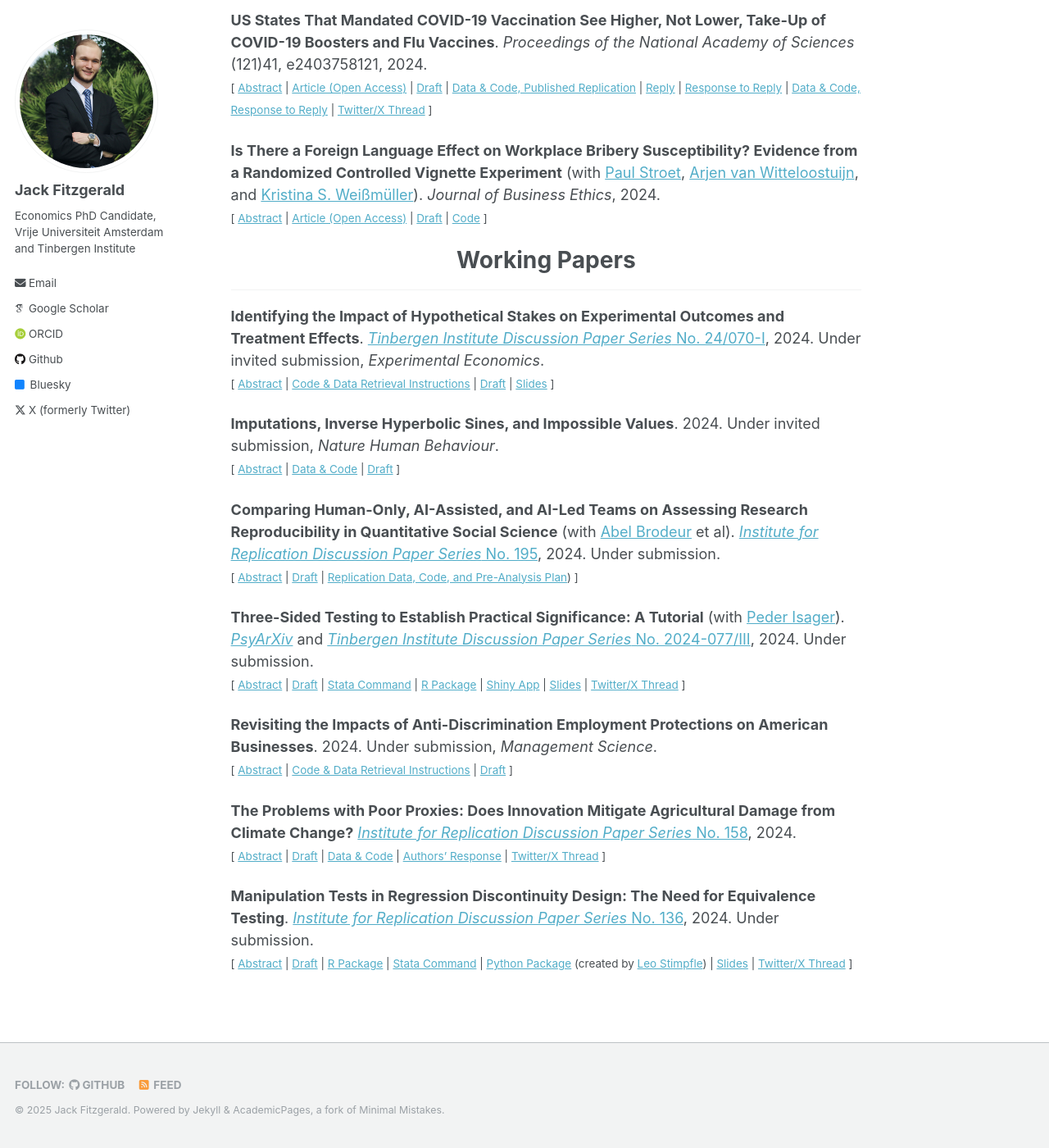
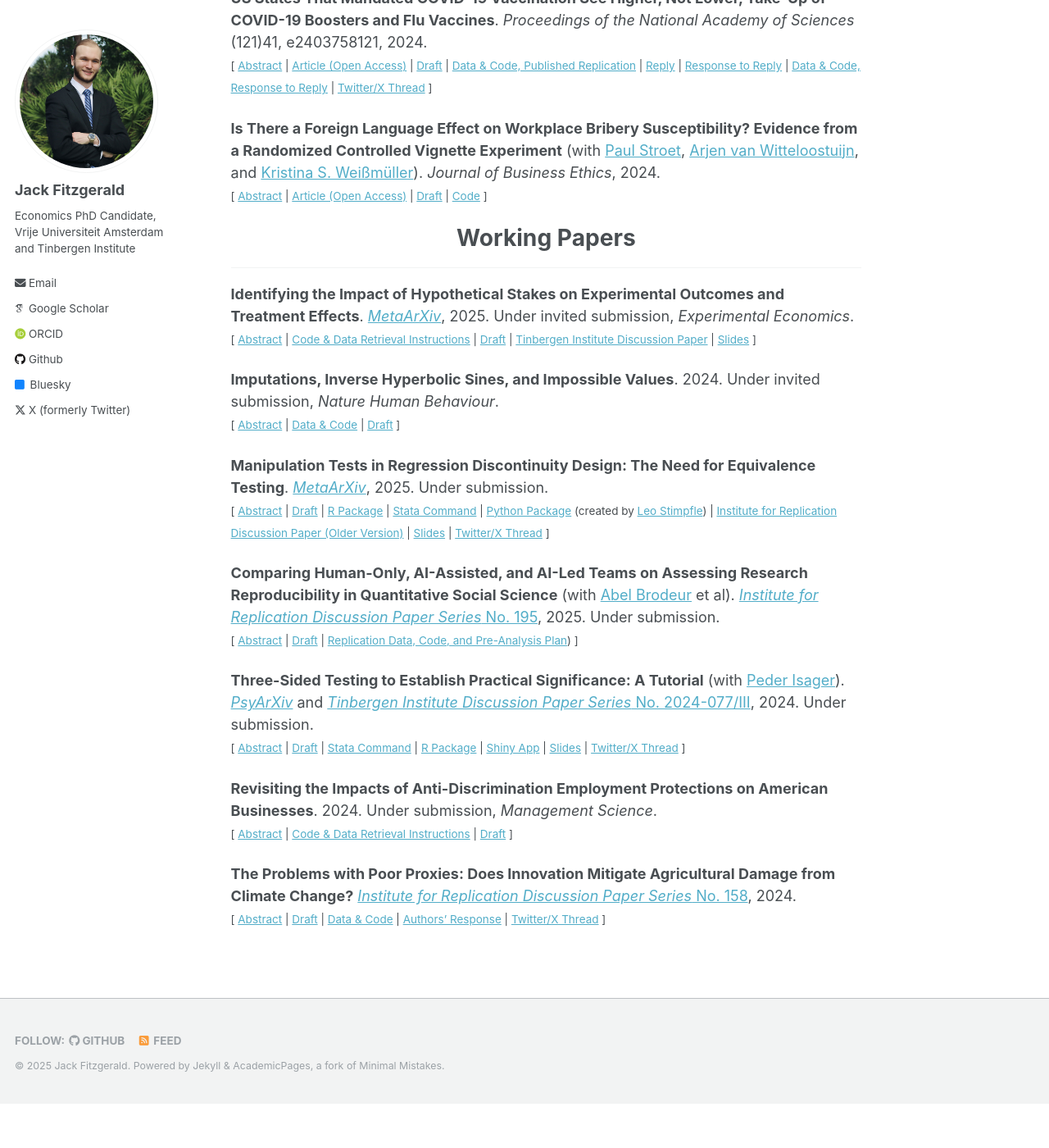
Before and after one commit to jack-fitzgerald/jack-fitzgerald.github.io, a Jekyll site: the page built from _pages/papers.md, in a window 1280 px wide and 1400 px high, scrolled down 430 px. Shown: the whole window at 82% size. Built offline with Jekyll 4.4.1, drawn with Linux system fonts in a browser that asks for light colours; some web fonts are replaced; after the commit the page ends 1776 px from its top, so only the background shows below that; part of the change alters nothing that is shown; some of the changed text lies outside the part shown.

Commit message:
Update papers.md

```diff
--- a/_pages/papers.md
+++ b/_pages/papers.md
@@ -9,12 +9,12 @@ permalink: /papers/
 # <center> Job Market Paper </center>
 - - -
 
-**The Need for Equivalence Testing in Economics**. [<i>Institute for Replication Discussion Paper Series</i> No. 125](https://hdl.handle.net/10419/296190), 2024. Under submission. <br/>
-<small>[ <a href="#/" onclick="visib('equiv-test')">Abstract</a> | [Draft](https://jack-fitzgerald.github.io/files/The_Need_for_Equivalence_Testing_in_Economics.pdf) | [Online Appendix](https://jack-fitzgerald.github.io/files/The_Need_for_Equivalence_Testing_in_Economics_Online_Appendix.pdf) | [Stata Command](https://github.com/jack-fitzgerald/tsti) | [R Package](https://github.com/jack-fitzgerald/eqtesting) | [Shiny App](https://jack-fitzgerald.shinyapps.io/shinyTST/) | [30-Minute Presentation](https://youtu.be/ltkuhpcH9mA) | [Interview: Economisch Statistische Berichten (in Dutch)](https://esb.nu/we-moeten-vaker-toegeven-dat-er-niks-te-concluderen-valt/) ] </small>
+**The Need for Equivalence Testing in Economics**. [<i>MetaArXiv</i>](https://doi.org/10.31222/osf.io/d7sqr_v1), 2024. Under submission. <br/>
+<small>[ <a href="#/" onclick="visib('equiv-test')">Abstract</a> | [Draft](https://jack-fitzgerald.github.io/files/The_Need_for_Equivalence_Testing_in_Economics.pdf) | [Online Appendix](https://jack-fitzgerald.github.io/files/The_Need_for_Equivalence_Testing_in_Economics_Online_Appendix.pdf) | [Stata Command](https://github.com/jack-fitzgerald/tsti) | [R Package](https://github.com/jack-fitzgerald/eqtesting) | [Shiny App](https://jack-fitzgerald.shinyapps.io/shinyTST/) | [30-Minute Presentation](https://youtu.be/ltkuhpcH9mA) | [Institute for Replication Discussion Paper (Older Version)](https://hdl.handle.net/10419/2961900) | [Interview: Economisch Statistische Berichten (in Dutch)](https://esb.nu/we-moeten-vaker-toegeven-dat-er-niks-te-concluderen-valt/) ] </small>
 
 <div id="equiv-test" style="display: none; text-align: justify; line-height: 1.2" ><small>
 
-Equivalence testing can provide statistically significant evidence that economic relationships are practically negligible. I demonstrate its necessity in a large-scale replication of estimates defending 135 null claims made in 81 articles from top economics journals. 36-63% of estimates defending the average null claim fail lenient equivalence tests. Obtaining equivalence testing failure rates that surveyed researchers deem acceptable requires arguing that nearly 75% of published estimates in economics are practically equal to zero, implying that Type II error rates are unacceptably high throughout economics. I provide economists with guidelines and commands in Stata/R for conducting credible equivalence testing and practical significance testing in future research.
+Equivalence testing can provide statistically significant evidence that economic relationships are practically negligible. I demonstrate its necessity in a large-scale reanalysis of estimates defending 135 null claims made in 81 recent articles from top economics journals. 36-63% of estimates defending the aver-age null claim fail lenient equivalence tests. In a prediction platform survey, researchers accurately predict that equivalence testing failure rates will significantly exceed levels which they deem acceptable. Obtaining equivalence testing failure rates that these researchers deem acceptable requires arguing that nearly 75% of published estimates in economics are practically equal to zero. These results imply that Type II error rates are unacceptably high throughout economics, and that many null findings in economics reflect low power rather than truly negligible relationships. I provide economists with guidelines and commands in Stata and R for conducting credible equivalence testing and practical significance testing in future research.
 
 </small><br><br/></div>
 
@@ -42,8 +42,8 @@ Theory and evidence from the behavioral science literature suggest that the wide
 # <center> Working Papers </center>
 - - -
 
-**Identifying the Impact of Hypothetical Stakes on Experimental Outcomes and Treatment Effects**. [<i>Tinbergen Institute Discussion Paper Series</i> No. 24/070-I](https://papers.tinbergen.nl/24070.pdf), 2024. Under invited submission, <i>Experimental Economics</i>. <br/>
-<small>[ <a href="#/" onclick="visib('hypo-bias')">Abstract</a> | [Code & Data Retrieval Instructions](https://osf.io/fe6jn/) | [Draft](https://jack-fitzgerald.github.io/files/Hypothetical_Bias.pdf) | [Slides](https://jack-fitzgerald.github.io/files/Hypothetical_Bias_Slides.pdf) ] </small>
+**Identifying the Impact of Hypothetical Stakes on Experimental Outcomes and Treatment Effects**. [<i>MetaArXiv</i>](https://doi.org/10.31222/osf.io/j5nmf_v1), 2025. Under invited submission, <i>Experimental Economics</i>. <br/>
+<small>[ <a href="#/" onclick="visib('hypo-bias')">Abstract</a> | [Code & Data Retrieval Instructions](https://osf.io/fe6jn/) | [Draft](https://jack-fitzgerald.github.io/files/Hypothetical_Bias.pdf) | [Tinbergen Institute Discussion Paper](https://papers.tinbergen.nl/24070.pdf) | [Slides](https://jack-fitzgerald.github.io/files/Hypothetical_Bias_Slides.pdf) ] </small>
 
 <div id="hypo-bias" style="display: none; text-align: justify; line-height: 1.2" ><small>
 
@@ -60,7 +60,16 @@ Wolfowicz et al. (2023, <i>Nature Human Behaviour</i>) find that more arrests an
 
 </small><br><br/></div>
 
-**Comparing Human-Only, AI-Assisted, and AI-Led Teams on Assessing Research Reproducibility in Quantitative Social Science** (with [Abel Brodeur](https://sites.google.com/site/abelbrodeur/home) et al). [<i>Institute for Replication Discussion Paper Series</i> No. 195](https://hdl.handle.net/10419/308508), 2024. Under submission. <br/>
+**Manipulation Tests in Regression Discontinuity Design: The Need for Equivalence Testing**. [<i>MetaArXiv</i>](https://doi.org/10.31222/osf.io/2dgrp_v1), 2025. Under submission. <br/>
+<small>[ <a href="#/" onclick="visib('rdd-equiv')">Abstract</a> | [Draft](https://jack-fitzgerald.github.io/files/RDD_Equivalence.pdf) | [R Package](https://github.com/jack-fitzgerald/eqtesting) | [Stata Command](https://github.com/jack-fitzgerald/lddtest) | [Python Package](https://github.com/leostimpfle/lddtest) (created by [Leo Stimpfle](https://www.ugent.be/eb/accountancy-fiscaliteit/en/research/corpfin/team/stimpfle.htm)) | [Institute for Replication Discussion Paper (Older Version)](https://hdl.handle.net/10419/300277) | [Slides](https://jack-fitzgerald.github.io/files/CDSM24_Slides.pdf) | [Twitter/X Thread](https://threadreaderapp.com/thread/1815334145091920105.html) ] </small>
+
+<div id="rdd-equiv" style="display: none; text-align: justify; line-height: 1.2" ><small>
+
+Researchers applying regression discontinuity design (RDD) often test for endogenous running variable (RV) manipulation around treatment cutoffs, but misinterpret <i>statistically insignificant</i> RV manipulation as evidence of <i>negligible</i> RV manipulation. I introduce novel procedures that can provide statistically significant evidence that RV manipulation around a cutoff is bounded beneath practically negligible levels. The procedures augment classic RV density tests with an equivalence testing framework, along with bootstrap methods for (cluster-)robust inference. I apply these procedures to replication data from 36 RDD publications, conducting 45 equivalence-based RV manipulation tests. Over 44% of RV density discontinuities at the cutoff cannot be significantly bounded beneath a 50% upward jump. Obtaining equivalence testing failure rates beneath 5% requires arguing that a 350% upward RV density jump at the cutoff is practically equal to zero. My results imply that meaningful RV manipulation around treatment cutoffs cannot be ruled out in many published RDD papers, and that standard tests frequently misclassify the practical significance of RV manipulation. I provide research guidelines to help researchers conduct more credible equivalence-based manipulation testing in future RDD research. The lddtest estimation routine is available in R, Stata, and Python.
+
+</small><br><br/></div>
+
+**Comparing Human-Only, AI-Assisted, and AI-Led Teams on Assessing Research Reproducibility in Quantitative Social Science** (with [Abel Brodeur](https://sites.google.com/site/abelbrodeur/home) et al). [<i>Institute for Replication Discussion Paper Series</i> No. 195](https://hdl.handle.net/10419/308508), 2025. Under submission. <br/>
 <small>[ <a href="#/" onclick="visib('AI')">Abstract</a> | [Draft](https://www.econstor.eu/bitstream/10419/308508/1/I4R-DP195.pdf) | [Replication Data, Code, and Pre-Analysis Plan](https://osf.io/sz2g8/)) ] </small>
 
 <div id="AI" style="display: none; text-align: justify; line-height: 1.2" ><small>
@@ -96,15 +105,6 @@ Moscona & Sastry (2023, <i>Quarterly Journal of Economics</i>) - henceforth MS23
 
 </small><br><br/></div>
 
-**Manipulation Tests in Regression Discontinuity Design: The Need for Equivalence Testing**. [<i>Institute for Replication Discussion Paper Series</i> No. 136](https://hdl.handle.net/10419/300277), 2024. Under submission. <br/>
-<small>[ <a href="#/" onclick="visib('rdd-equiv')">Abstract</a> | [Draft](https://jack-fitzgerald.github.io/files/RDD_Equivalence.pdf) | [R Package](https://github.com/jack-fitzgerald/eqtesting) | [Stata Command](https://github.com/jack-fitzgerald/lddtest) | [Python Package](https://github.com/leostimpfle/lddtest) (created by [Leo Stimpfle](https://www.ugent.be/eb/accountancy-fiscaliteit/en/research/corpfin/team/stimpfle.htm)) | [Slides](https://jack-fitzgerald.github.io/files/CDSM24_Slides.pdf) | [Twitter/X Thread](https://threadreaderapp.com/thread/1815334145091920105.html) ] </small>
-
-<div id="rdd-equiv" style="display: none; text-align: justify; line-height: 1.2" ><small>
-
-Researchers utilizing regression discontinuity design (RDD) commonly test for running variable (RV) manipulation around a cutoff, but incorrectly assert that insignificant manipulation test statistics are evidence of negligible manipulation. I introduce simple frequentist equivalence testing procedures that can provide statistically significant evidence that RV manipulation around a cutoff is practically equivalent to zero. I then demonstrate the necessity of these procedures, leveraging replication data from 36 RDD publications to conduct 45 equivalence-based RV manipulation tests. Over 44% of RV density discontinuities at the cutoff can not be significantly bounded beneath a 50% upward jump. Bounding equivalence-based manipulation test failure rates beneath 5% requires arguing that a 350% upward density jump is practically equivalent to zero. Meta-analytic estimates reveal that average RV manipulation around the cutoff is equivalent to a 26% upward density jump. These results imply that many published RDD estimates may be confounded by discontinuities in potential outcomes due to RV manipulation that remains undetectable by existing tests. I provide research guidelines and commands in Stata and R to help researchers conduct more credible equivalence-based manipulation testing in future RDD research.
-
-</small><br><br/></div>
-
 [//]: This java script is the button to show abstract
 <script>
  function visib(id) {
```
